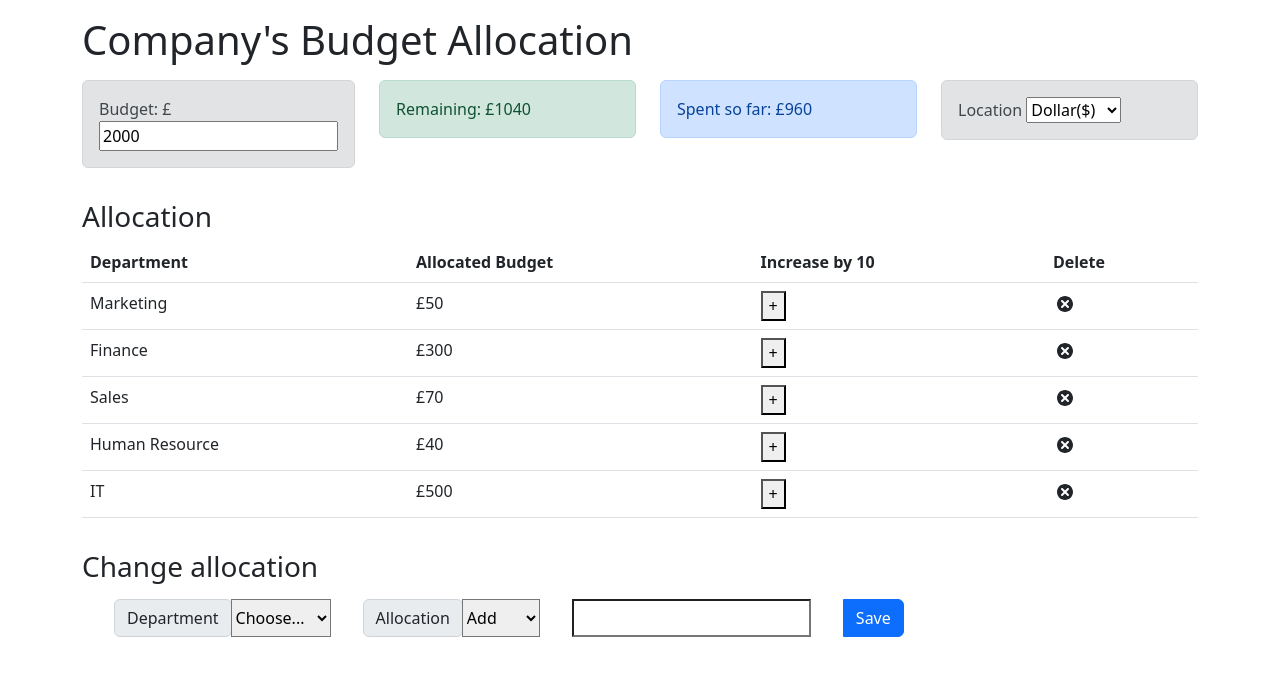
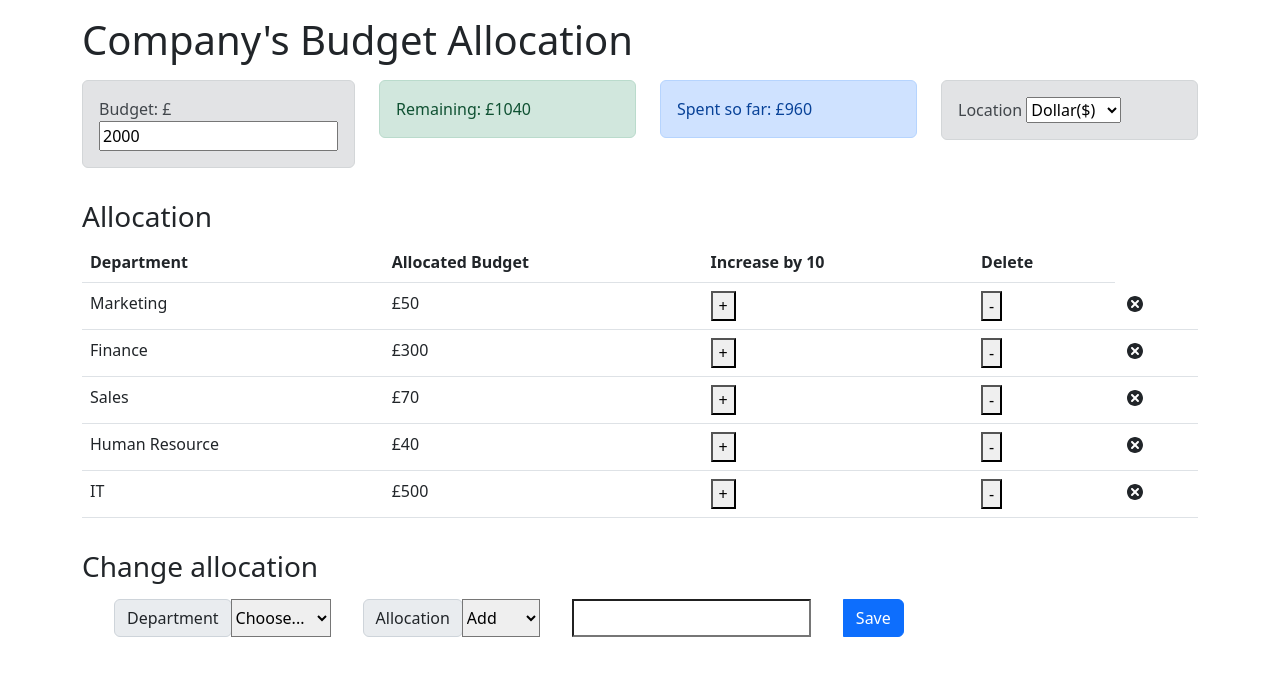
Before and after one commit to ibm-developer-skills-network/ejtos-react_budget_app, a React (Create React App) app: page / in a window 1280 px wide. Shown: the top 676 px of the page. Built offline with nearby package versions, Linux system fonts and the light colour scheme.

Commit message:
Update ExpenseItem.js

```diff
--- a/src/components/ExpenseItem.js
+++ b/src/components/ExpenseItem.js
@@ -3,7 +3,7 @@ import { TiDelete } from 'react-icons/ti';
 import { AppContext } from '../context/AppContext';
 
 const ExpenseItem = (props) => {
-    const { dispatch } = useContext(AppContext);
+    const { dispatch, currency } = useContext(AppContext);
 
     const handleDeleteExpense = () => {
         dispatch({
@@ -25,11 +25,25 @@ const ExpenseItem = (props) => {
 
     }
 
+    const decreaseAllocation = (name) => {
+        const expense = {
+            name: name,
+            cost: 10,
+        };
+
+        dispatch({
+            type: 'RED_EXPENSE',
+            payload: expense
+        });
+
+    }
+
     return (
         <tr>
         <td>{props.name}</td>
-        <td>£{props.cost}</td>
+        <td>{currency}{props.cost}</td>
         <td><button onClick={event=> increaseAllocation(props.name)}>+</button></td>
+        <td><button onClick={event=> decreaseAllocation(props.name)}>-</button></td>
         <td><TiDelete size='1.5em' onClick={handleDeleteExpense}></TiDelete></td>
         </tr>
     );
```
